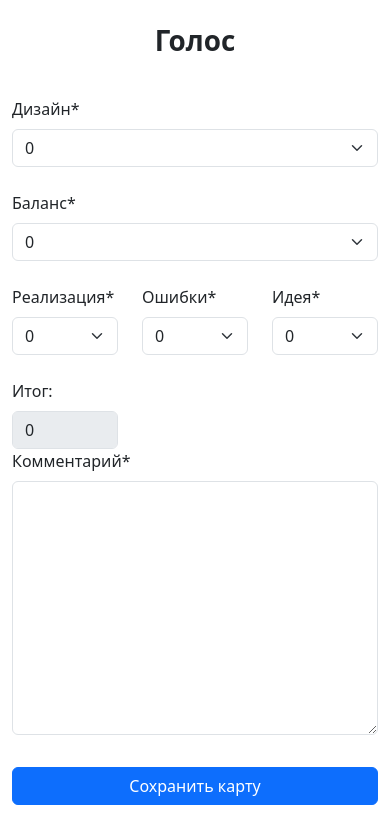
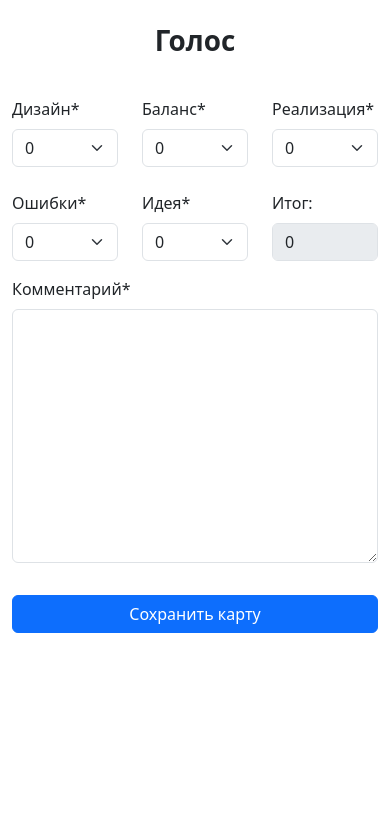
Before and after one commit to hextract/ths_gallery, a Django app: template templates/vote/vote.html in a window 390 px wide. Shown: the part 113-934 px from the top of the page. After the commit the page ends 746 px from the top, so only its background shows below. Run offline with Django 5.2, Linux system fonts and the light colour scheme; the template is opened without the code that fills it: values that come from a table or form of the project are taken from there, others are empty; parts of the project's set-up code (start-up, migrations or seed data) failed here and were passed over; some libraries are stand-ins or nearby versions.

Commit message:
v1.1.2 minor bug fixes

```diff
--- a/templates/vote/vote.html
+++ b/templates/vote/vote.html
@@ -19,10 +19,10 @@
                 <div class="col-md-8">
 
                     <div class="row ">
-                        <div class="col-md-2 pt-2">
+                        <div class="col-sm-2 col-4 pt-2">
                             {{ form.design|as_crispy_field }}
                         </div>
-                        <div class="pt-2 col-sm-2">
+                        <div class="pt-2 col-sm-2 col-4">
                             {{ form.balance|as_crispy_field }}
                         </div>
                         <div class="col-sm-2 col-4 pt-2">
```
